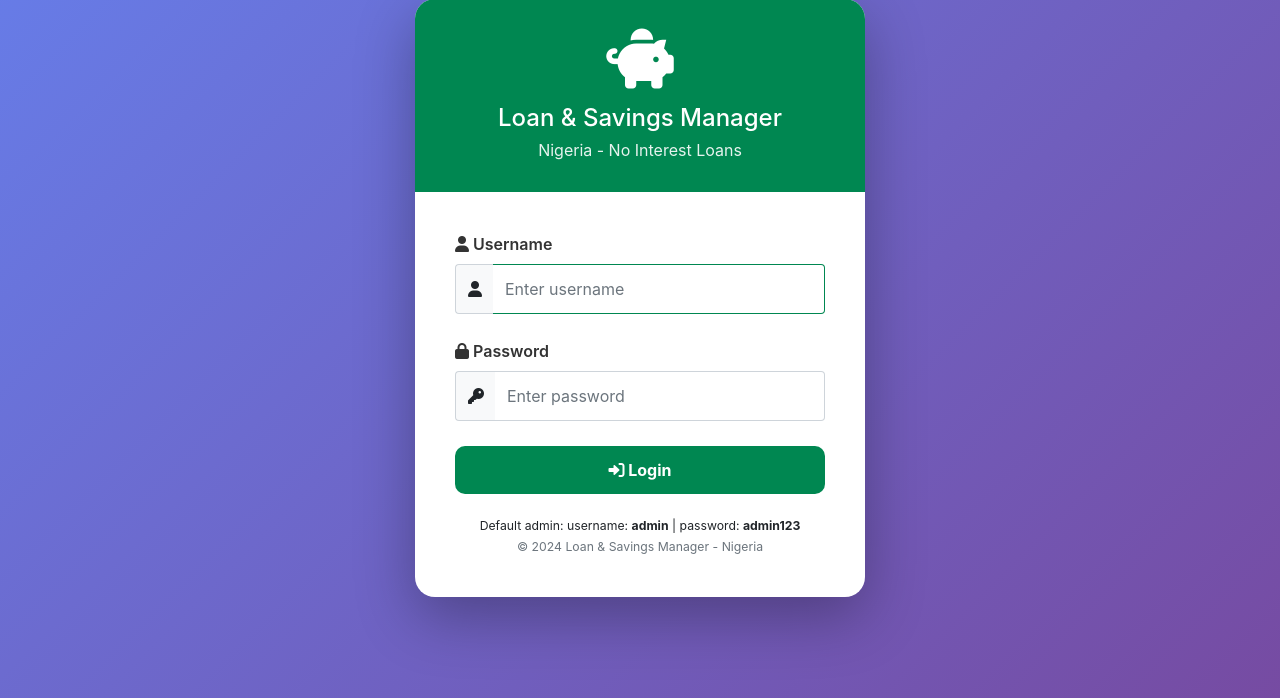
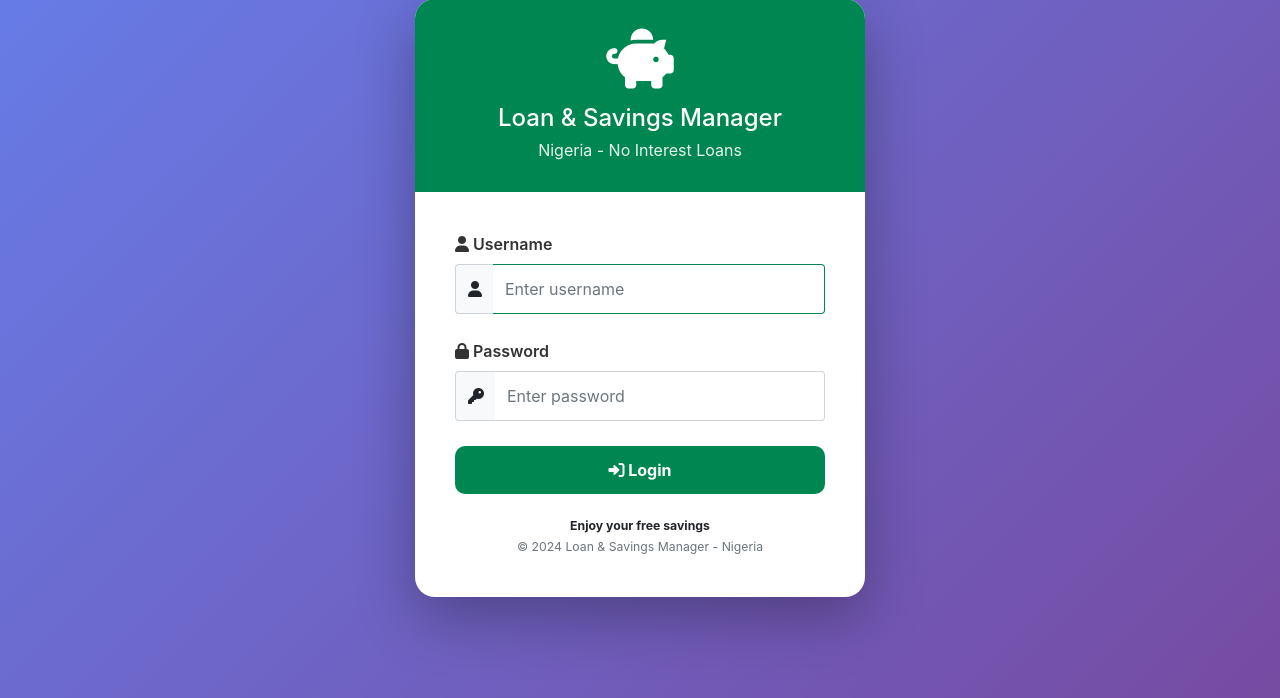
Before and after one commit to Hasyakb/pos-manager, a Flask app: template templates/templateslogin.html in a window 1280 px wide. Shown: the part 102-800 px from the top of the page. Run offline with Flask 3, Linux system fonts and the light colour scheme; the template is opened without the code that fills it, so the values that code supplies are empty.

Commit message:
Update templateslogin.html

```diff
--- a/templates/templateslogin.html
+++ b/templates/templateslogin.html
@@ -171,7 +171,7 @@
             </form>
 
             <div class="footer-links">
-                <small>Default admin: username: <strong>admin</strong> | password: <strong>admin123</strong></small><br>
+                <small><strong>Enjoy your free savings </strong></small><br>
                 <small class="text-muted">© 2024 Loan & Savings Manager - Nigeria</small>
             </div>
         </div>
```
